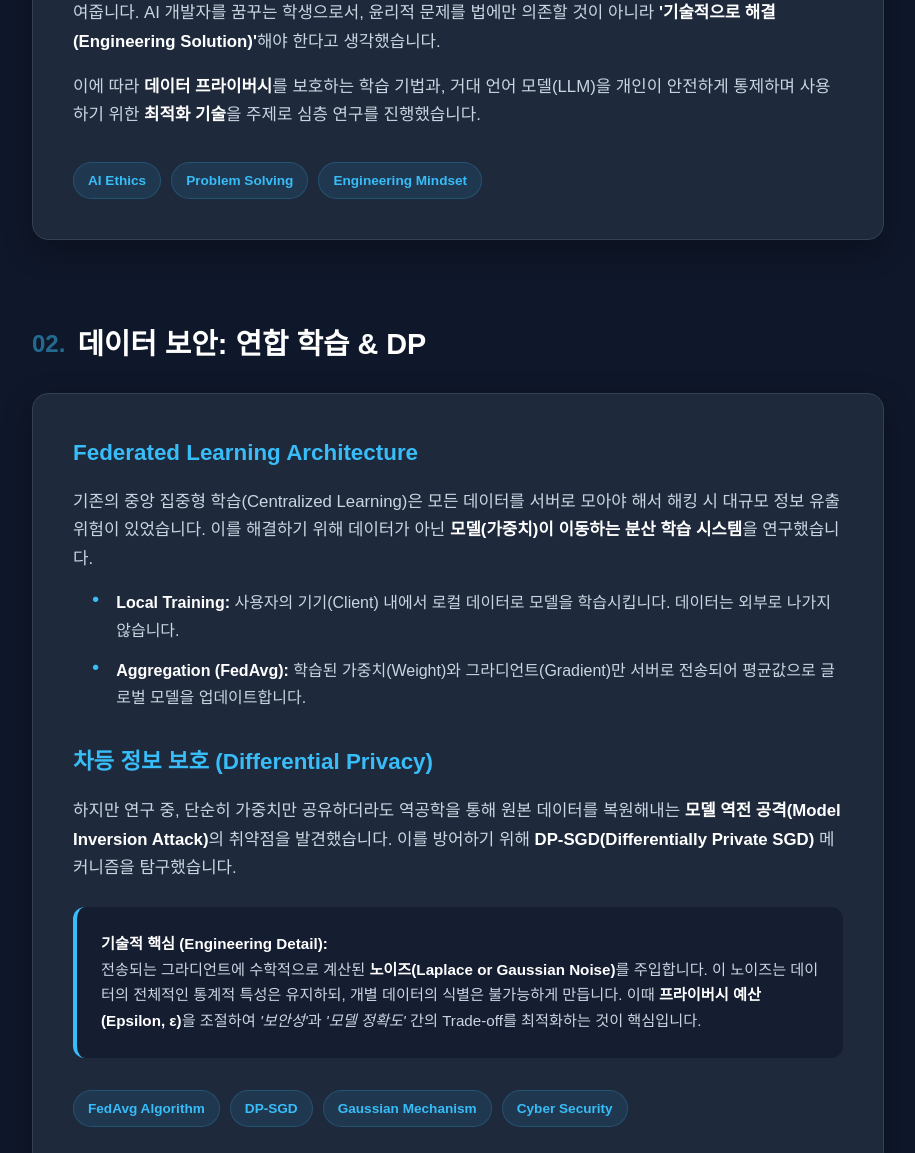
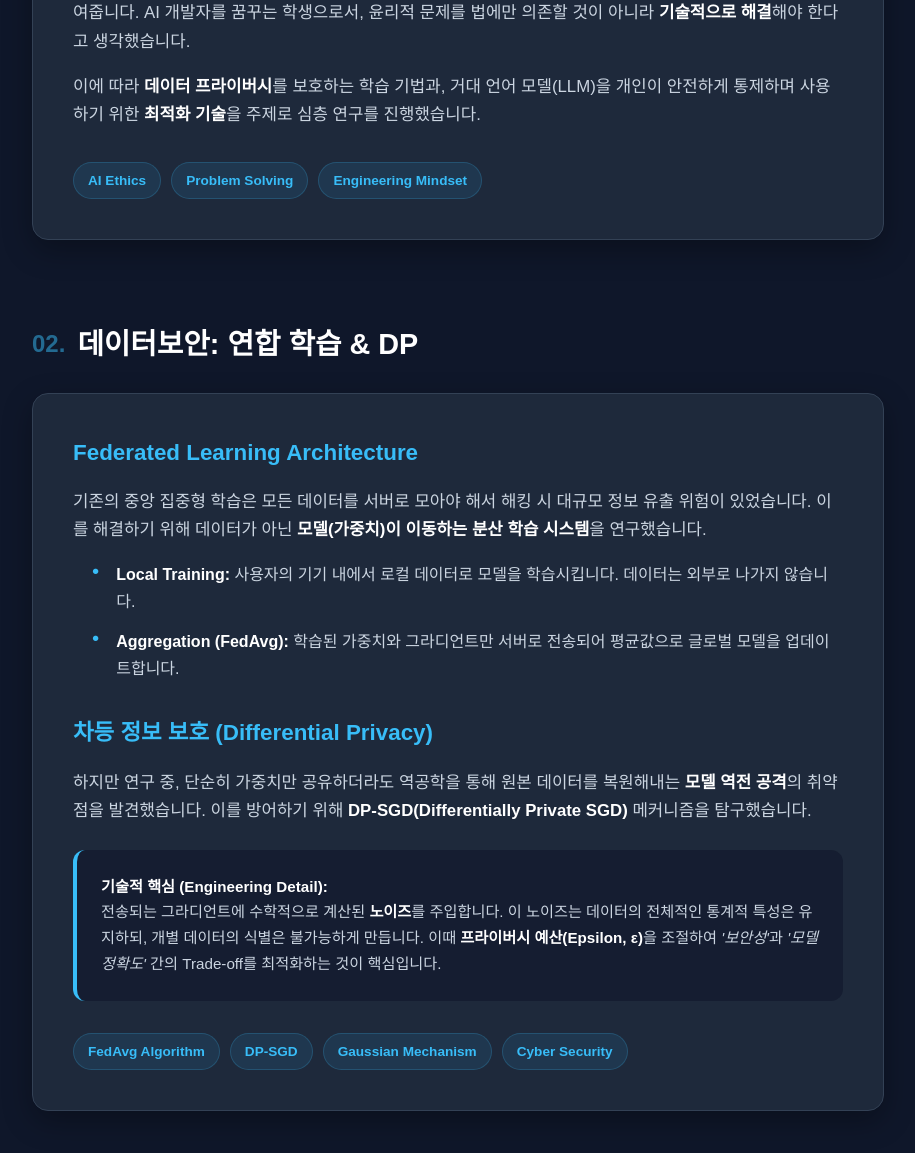
Before and after one commit to keuxnh/llm-info, a plain HTML site: page index.html in a window 1280 px wide. Shown: the part 504-1657 px from the top of the page, without its empty margins (182-1097 px from the left). Drawn offline with Linux system fonts and the light colour scheme; a web font is replaced by a local one.

Commit message:
Fix HTML formatting and improve readability

```diff
--- a/index.html
+++ b/index.html
@@ -148,7 +148,7 @@
             <div class="card">
                 <p>
                     최근 딥페이크와 생성형 AI의 무분별한 확산은 기술적 통제 장치의 부재가 사회에 어떤 혼란을 주는지 여실히 보여줍니다.
-                    AI 개발자를 꿈꾸는 학생으로서, 윤리적 문제를 법에만 의존할 것이 아니라 <strong>'기술적으로 해결(Engineering Solution)'</strong>해야 한다고 생각했습니다.
+                    AI 개발자를 꿈꾸는 학생으로서, 윤리적 문제를 법에만 의존할 것이 아니라 <strong>기술적으로 해결</strong>해야 한다고 생각했습니다.
                 </p>
                 <p>
                     이에 따라 <strong>데이터 프라이버시</strong>를 보호하는 학습 기법과, 거대 언어 모델(LLM)을 개인이 안전하게 통제하며 사용하기 위한 <strong>최적화 기술</strong>을 주제로 심층 연구를 진행했습니다.
@@ -164,30 +164,30 @@
         <section>
             <div class="section-header">
                 <span class="section-num">02.</span>
-                <h2 class="section-title">데이터 보안: 연합 학습 & DP</h2>
+                <h2 class="section-title">데이터보안: 연합 학습 & DP</h2>
             </div>
             <div class="card">
                 <h3>Federated Learning Architecture</h3>
                 <p>
-                    기존의 중앙 집중형 학습(Centralized Learning)은 모든 데이터를 서버로 모아야 해서 해킹 시 대규모 정보 유출 위험이 있었습니다.
+                    기존의 중앙 집중형 학습은 모든 데이터를 서버로 모아야 해서 해킹 시 대규모 정보 유출 위험이 있었습니다.
                     이를 해결하기 위해 데이터가 아닌 <strong>모델(가중치)이 이동하는 분산 학습 시스템</strong>을 연구했습니다.
                 </p>
 
                 <ul class="list-group">
-                    <li><strong>Local Training:</strong> 사용자의 기기(Client) 내에서 로컬 데이터로 모델을 학습시킵니다. 데이터는 외부로 나가지 않습니다.</li>
-                    <li><strong>Aggregation (FedAvg):</strong> 학습된 가중치(Weight)와 그라디언트(Gradient)만 서버로 전송되어 평균값으로 글로벌 모델을 업데이트합니다.</li>
+                    <li><strong>Local Training:</strong> 사용자의 기기 내에서 로컬 데이터로 모델을 학습시킵니다. 데이터는 외부로 나가지 않습니다.</li>
+                    <li><strong>Aggregation (FedAvg):</strong> 학습된 가중치와 그라디언트만 서버로 전송되어 평균값으로 글로벌 모델을 업데이트합니다.</li>
                 </ul>
 
                 <h3> 차등 정보 보호 (Differential Privacy)</h3>
                 <p>
-                    하지만 연구 중, 단순히 가중치만 공유하더라도 역공학을 통해 원본 데이터를 복원해내는 <strong>모델 역전 공격(Model Inversion Attack)</strong>의 취약점을 발견했습니다.
+                    하지만 연구 중, 단순히 가중치만 공유하더라도 역공학을 통해 원본 데이터를 복원해내는 <strong>모델 역전 공격</strong>의 취약점을 발견했습니다.
                     이를 방어하기 위해 <strong>DP-SGD(Differentially Private SGD)</strong> 메커니즘을 탐구했습니다.
                 </p>
 
                 <div class="tech-box">
                     <p>
                         <strong>기술적 핵심 (Engineering Detail):</strong><br>
-                        전송되는 그라디언트에 수학적으로 계산된 <strong>노이즈(Laplace or Gaussian Noise)</strong>를 주입합니다.
+                        전송되는 그라디언트에 수학적으로 계산된 <strong>노이즈</strong>를 주입합니다.
                         이 노이즈는 데이터의 전체적인 통계적 특성은 유지하되, 개별 데이터의 식별은 불가능하게 만듭니다.
                         이때 <strong>프라이버시 예산(Epsilon, &epsilon;)</strong>을 조절하여 <em>'보안성'</em>과 <em>'모델 정확도'</em> 간의 Trade-off를 최적화하는 것이 핵심입니다.
                     </p>
@@ -208,7 +208,7 @@
                 <h2 class="section-title">OSS LLM 최적화 엔지니어링</h2>
             </div>
             <div class="card">
-                <h3>130B 모델 구동의 한계 (Memory Wall)</h3>
+                <h3>130B 모델 구동의 한계 </h3>
                 <p>
                     보안을 위해 폐쇄적인 클라우드 대신 로컬 환경에서 <strong>오픈소스 LLM(OSS LLM)</strong>을 구동하려 할 때, 가장 큰 장벽은 하드웨어의 물리적 한계입니다.
                     특히 매개변수 1,300억 개(130B)의 모델을 FP16(16bit) 정밀도로 로드하려면 약 <strong>260GB 이상의 VRAM</strong>이 필요합니다.
@@ -217,7 +217,7 @@
 
                 <h3>해결책: 양자화(Quantization)</h3>
                 <p>
-                    이 문제를 해결하기 위해 <strong>양자화(Quantization)</strong> 기술을 연구했습니다.
+                    이 문제를 해결하기 위해 <strong>양자화</strong> 기술을 연구했습니다.
                     FP16(2byte) 데이터를 INT4(0.5byte)로 압축하는 <strong>AWQ</strong>나 <strong>GPTQ</strong> 알고리즘을 적용하면, 성능 저하를 최소화하면서 메모리 요구량을 1/4 수준으로 줄일 수 있습니다.
                 </p>
                 <p>아래는 제가 학습한 내용을 바탕으로 구현한 <strong>LLM 메모리 요구량 계산기</strong>입니다.</p>
@@ -243,7 +243,7 @@
                     </div>
 
                     <div class="result-box">
-                        <span class="result-label">추론(Inference)을 위한 예상 VRAM</span>
+                        <span class="result-label">추론을 위한 예상 VRAM</span>
                         <span id="resultVram" class="result-val">0</span> <span class="unit">GB</span>
                         <div style="font-size: 0.8rem; color: rgba(255,255,255,0.5); margin-top:5px;">
                             * 모델 가중치 + KV Cache 오버헤드(약 20%) 포함
```
